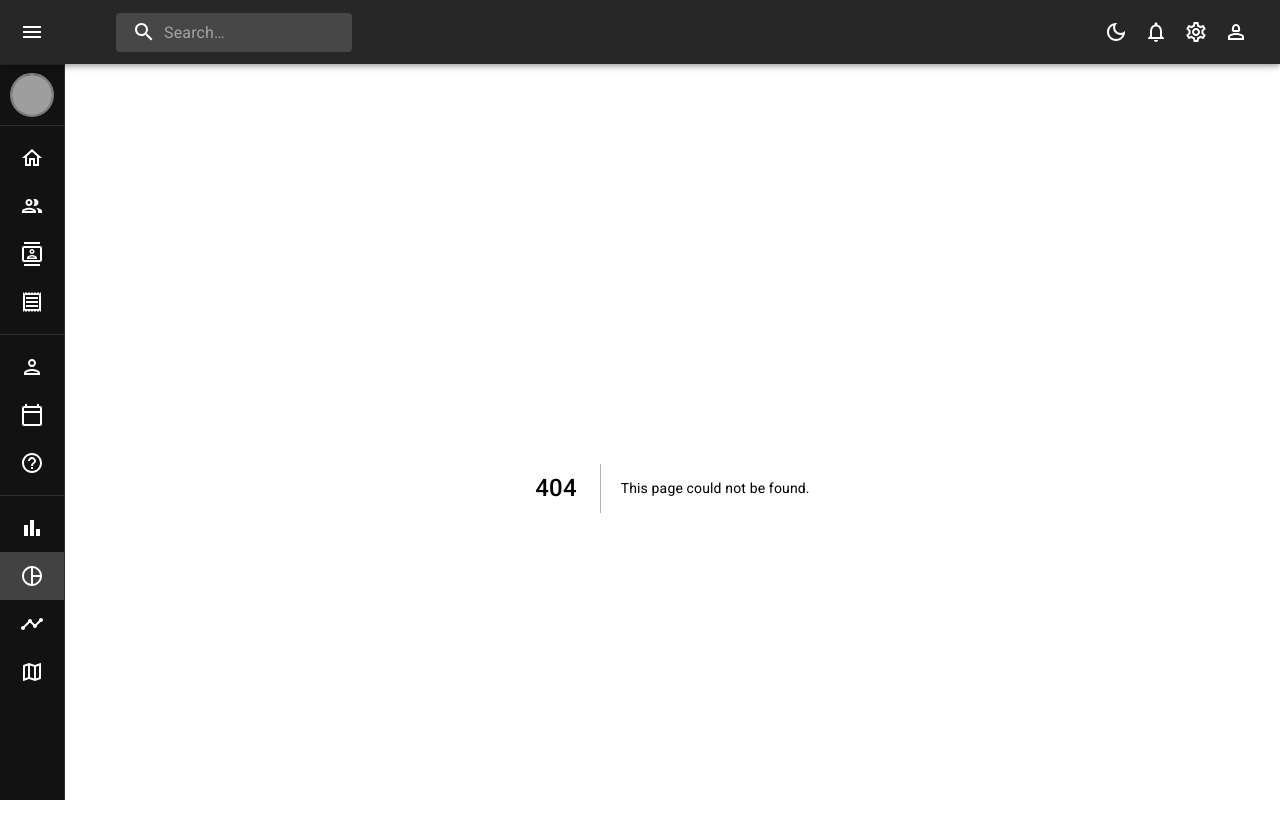
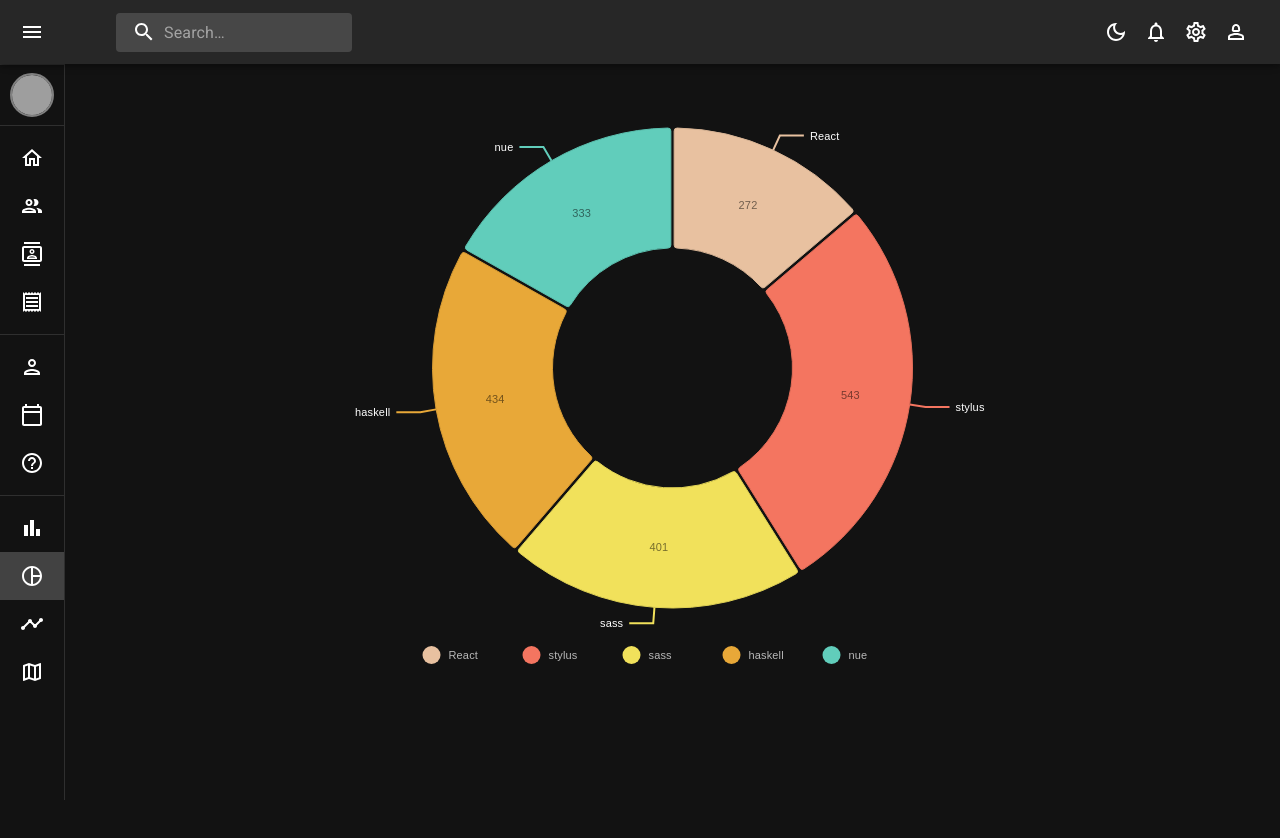
Before and after one commit to MohamedAlaa18/admin-dashboard, a Next.js app: page /Pie in a window 1280 px wide. Before the commit this address had no page. Shown: the top 838 px of the page. After the commit the page ends 800 px from the top, so only its background shows below. Built offline with nearby package versions, Linux system fonts and the light colour scheme; grey boxes are pictures that could not be loaded.

Commit message:
add pie chart

```diff
--- a/package.json
+++ b/package.json
@@ -20,6 +20,7 @@
     "@mui/material": "^5.15.11",
     "@mui/x-data-grid": "^6.19.6",
     "@nivo/bar": "^0.85.0",
+    "@nivo/pie": "^0.85.0",
     "next": "14.1.1",
     "react": "^18",
     "react-dom": "^18",
--- /dev/null
+++ b/src/app/Pie/data.ts
@@ -0,0 +1,32 @@
+export const data = [
+    {
+        id: "React",
+        label: "React",
+        value: 272,
+        color: "hsl(107, 70%, 50%)",
+    },
+    {
+        id: "stylus",
+        label: "stylus",
+        value: 543,
+        color: "hsl(64, 70%, 50%)",
+    },
+    {
+        id: "sass",
+        label: "sass",
+        value: 401,
+        color: "hsl(41, 70%, 50%)",
+    },
+    {
+        id: "haskell",
+        label: "haskell",
+        value: 434,
+        color: "hsl(172, 70%, 50%)",
+    },
+    {
+        id: "nue",
+        label: "nue",
+        value: 333,
+        color: "hsl(219, 70%, 50%)",
+    },
+];
--- /dev/null
+++ b/src/app/Pie/page.tsx
@@ -0,0 +1,145 @@
+"use client"
+import { Box, useTheme } from '@mui/material';
+import { ResponsivePie } from '@nivo/pie'
+import { customizedNivoTheme } from 'app/Bar/theme';
+import { data } from './data';
+
+function Pie() {
+    const theme = useTheme();
+    const nivoTheme = customizedNivoTheme(theme);
+
+    return (
+        <Box sx={{ height: "75dvh" }}>
+            <ResponsivePie
+                data={data}
+                theme={nivoTheme}
+                margin={{ top: 40, right: 80, bottom: 80, left: 80 }}
+                innerRadius={0.5}
+                padAngle={0.7}
+                cornerRadius={3}
+                activeOuterRadiusOffset={8}
+                borderWidth={1}
+                borderColor={{
+                    from: 'color',
+                    modifiers: [
+                        [
+                            'darker',
+                            0.2
+                        ]
+                    ]
+                }}
+                arcLinkLabelsSkipAngle={10}
+                arcLinkLabelsTextColor={theme.palette.text.primary}
+                arcLinkLabelsThickness={2}
+                arcLinkLabelsColor={{ from: 'color' }}
+                arcLabelsSkipAngle={10}
+                arcLabelsTextColor={{
+                    from: 'color',
+                    modifiers: [
+                        [
+                            'darker',
+                            2
+                        ]
+                    ]
+                }}
+                defs={[
+                    {
+                        id: 'dots',
+                        type: 'patternDots',
+                        background: 'inherit',
+                        color: theme.palette.text.primary,
+                        size: 4,
+                        padding: 1,
+                        stagger: true
+                    },
+                    {
+                        id: 'lines',
+                        type: 'patternLines',
+                        background: 'inherit',
+                        color: theme.palette.text.primary,
+                        rotation: -45,
+                        lineWidth: 6,
+                        spacing: 10
+                    }
+                ]}
+                fill={[
+                    {
+                        match: {
+                            id: 'ruby'
+                        },
+                        id: 'dots'
+                    },
+                    {
+                        match: {
+                            id: 'c'
+                        },
+                        id: 'dots'
+                    },
+                    {
+                        match: {
+                            id: 'go'
+                        },
+                        id: 'dots'
+                    },
+                    {
+                        match: {
+                            id: 'python'
+                        },
+                        id: 'dots'
+                    },
+                    {
+                        match: {
+                            id: 'scala'
+                        },
+                        id: 'lines'
+                    },
+                    {
+                        match: {
+                            id: 'lisp'
+                        },
+                        id: 'lines'
+                    },
+                    {
+                        match: {
+                            id: 'elixir'
+                        },
+                        id: 'lines'
+                    },
+                    {
+                        match: {
+                            id: 'javascript'
+                        },
+                        id: 'lines'
+                    }
+                ]}
+                legends={[
+                    {
+                        anchor: 'bottom',
+                        direction: 'row',
+                        justify: false,
+                        translateX: 0,
+                        translateY: 56,
+                        itemsSpacing: 0,
+                        itemWidth: 100,
+                        itemHeight: 18,
+                        itemTextColor: theme.palette.text.secondary,
+                        itemDirection: 'left-to-right',
+                        itemOpacity: 1,
+                        symbolSize: 18,
+                        symbolShape: 'circle',
+                        effects: [
+                            {
+                                on: 'hover',
+                                style: {
+                                    itemTextColor: theme.palette.text.primary
+                                }
+                            }
+                        ]
+                    }
+                ]}
+            />
+        </Box>
+    )
+}
+
+export default Pie
```
Also changed, not shown: 1 other file (tests, documents, lock files or other folders).
